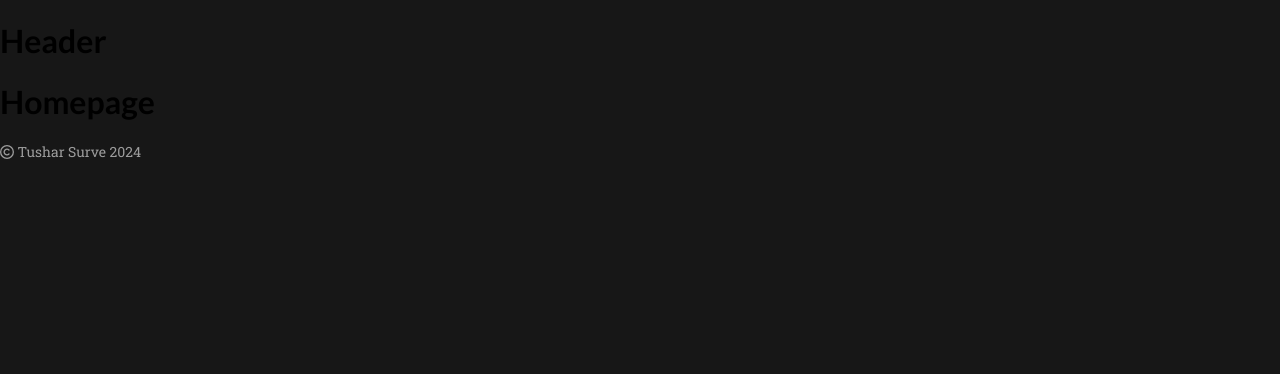
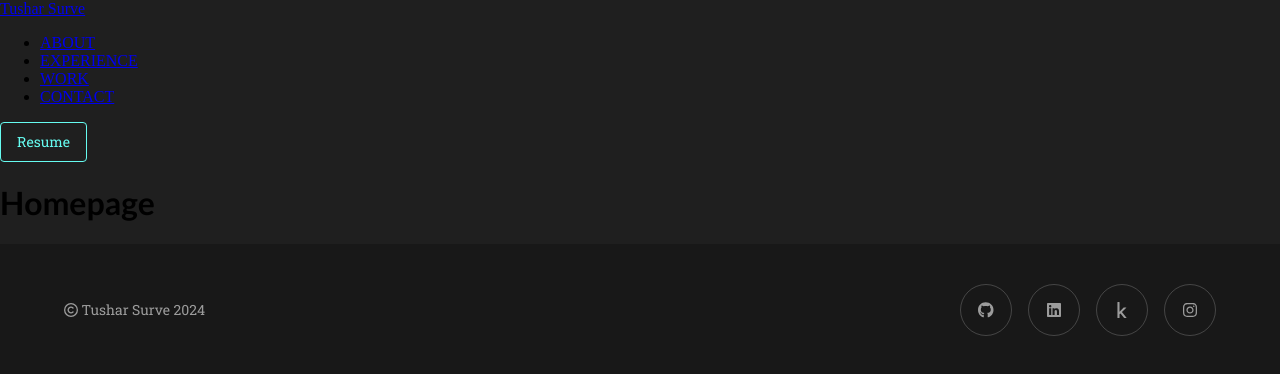
Before and after one commit to TusharSSurve/portfolio, a React (Create React App) app: page / in a window 1280 px wide. Shown: the top 374 px of the page. Built offline with nearby package versions, Linux system fonts and the light colour scheme; the HTML template or start-up script is replaced by a standard one.

Commit message:
[test] : Added Design for Footer

```diff
--- a/package.json
+++ b/package.json
@@ -5,6 +5,7 @@
   "homepage": "https://TusharSSurve.github.io/portfolio",
   "dependencies": {
     "@fortawesome/fontawesome-svg-core": "^6.5.2",
+    "@fortawesome/free-brands-svg-icons": "^6.5.2",
     "@fortawesome/free-regular-svg-icons": "^6.5.2",
     "@fortawesome/free-solid-svg-icons": "^6.5.2",
     "@fortawesome/react-fontawesome": "^0.2.0",
--- a/public/index.html
+++ b/public/index.html
@@ -5,40 +5,14 @@
     <link rel="icon" href="%PUBLIC_URL%/favicon.ico" />
     <meta name="viewport" content="width=device-width, initial-scale=1" />
     <meta name="theme-color" content="#000000" />
-    <meta name="author" content="Tushar Surve">
-    <meta
-      name="description"
-      content="Tushar Surve's Portfolio"
-    />
+    <meta name="author" content="Tushar Surve" />
+    <meta name="description" content="Tushar Surve's Portfolio" />
     <link rel="apple-touch-icon" href="%PUBLIC_URL%/logo192.png" />
-    <!--
-      manifest.json provides metadata used when your web app is installed on a
-      user's mobile device or desktop. See https://developers.google.com/web/fundamentals/web-app-manifest/
-    -->
     <link rel="manifest" href="%PUBLIC_URL%/manifest.json" />
-    <!--
-      Notice the use of %PUBLIC_URL% in the tags above.
-      It will be replaced with the URL of the `public` folder during the build.
-      Only files inside the `public` folder can be referenced from the HTML.
-
-      Unlike "/favicon.ico" or "favicon.ico", "%PUBLIC_URL%/favicon.ico" will
-      work correctly both with client-side routing and a non-root public URL.
-      Learn how to configure a non-root public URL by running `npm run build`.
-    -->
     <title>Tushar Surve</title>
   </head>
   <body>
     <noscript>You need to enable JavaScript to run this app.</noscript>
     <div id="root"></div>
-    <!--
-      This HTML file is a template.
-      If you open it directly in the browser, you will see an empty page.
-
-      You can add webfonts, meta tags, or analytics to this file.
-      The build step will place the bundled scripts into the <body> tag.
-
-      To begin the development, run `npm start` or `yarn start`.
-      To create a production bundle, use `npm run build` or `yarn build`.
-    -->
   </body>
 </html>
--- /dev/null
+++ b/src/global/Button.js
@@ -0,0 +1,11 @@
+import React from "react";
+import styles from './Button.module.css';
+
+const Button = (props) => {
+  return (
+    <div className={styles.button}>
+      {props.children}
+    </div>
+  )
+}
+export default Button;
--- /dev/null
+++ b/src/global/Button.module.css
@@ -0,0 +1,20 @@
+.button {
+  border: 1px solid var(--neon-color);
+  border-radius: var(--border-radius);
+  padding: 12px 16px;
+  font-family: var(--font-roboto-slab);
+  line-height: 1;
+  text-decoration: none;
+  font-size: var(--font-14);
+  width: max-content;
+  cursor: pointer;
+  transition: all 0.3s ease-in;
+}
+
+.button:hover {
+  background-color: var(--neon-color);
+}
+
+.button:hover a {
+  color: var(--black-color);
+}
--- a/src/global/Cursor.module.css
+++ b/src/global/Cursor.module.css
@@ -10,7 +10,7 @@
   width: 20px;
   height: 20px;
   fill: none;
-  stroke: var(--neon-orange-color);
+  stroke: var(--neon-color);
   stroke-width: 1;
   stroke-linecap: round;
   stroke-linejoin: round;
--- a/src/global/Footer.js
+++ b/src/global/Footer.js
@@ -1,12 +1,23 @@
 import React from "react";
 import { FontAwesomeIcon } from '@fortawesome/react-fontawesome';
 import { faCopyright } from '@fortawesome/free-regular-svg-icons';
+import { faGithub, faKaggle, faLinkedin, faInstagram } from '@fortawesome/free-brands-svg-icons'
 import styles from './Footer.module.css';
 
 const Footer = () => {
   return (
     <footer>
-      <p className={styles.copyright}><FontAwesomeIcon icon={faCopyright} /> Tushar Surve 2024</p>
+      <div className={styles['footer-container']}>
+        <p className={styles.copyright}><FontAwesomeIcon icon={faCopyright} /> Tushar Surve 2024</p>
+        <div className={styles.contact}>
+          <ul>
+            <li><a href="https://github.com/TusharSSurve"><FontAwesomeIcon icon={faGithub} /></a></li>
+            <li><a href="https://www.linkedin.com/in/surve-tushar/"><FontAwesomeIcon icon={faLinkedin} /></a></li>
+            <li><a href="https://www.kaggle.com/tusharsurve"><FontAwesomeIcon icon={faKaggle} /></a></li>
+            <li><a href="https://instagram.com/surve_tushar"><FontAwesomeIcon icon={faInstagram} /></a></li>
+          </ul>
+        </div>
+      </div>
     </footer>
   );
 }
--- a/src/global/Footer.module.css
+++ b/src/global/Footer.module.css
@@ -1,4 +1,55 @@
+footer {
+  background-color: var(--dark-grey-color);
+}
+
+.footer-container {
+  width: 90%;
+  display: flex;
+  justify-content: space-between;
+  align-items: center;
+  margin: 0 auto;
+  padding: 40px 0;
+}
+
 .copyright {
   font-size: var(--font-14);
   color: var(--dark-white-color);
 }
+
+.contact ul {
+  display: flex;
+  gap: 16px;
+  padding: 0;
+  margin: 0;
+}
+
+.contact ul li {
+  list-style-type: none;
+}
+
+.contact ul li a {
+  text-decoration: none;
+  color: var(--dark-white-color);
+  width: 50px;
+  height: 50px;
+  border: 1px solid rgba(248, 248, 248, .2);
+  border-radius: 50%;
+  flex-direction: row;
+  justify-content: center;
+  align-items: center;
+  transition: all .2s;
+  display: flex;
+}
+
+.contact ul li a:hover {
+  color: var(--neon-color);
+  background-color: #3b3b3b;
+  border-color: rgba(0, 0, 0, 0);
+}
+
+@media (max-width: 500px) {
+  .footer-container {
+    flex-direction: column-reverse;
+    gap: 40px;
+  }
+}
--- a/src/global/Header.js
+++ b/src/global/Header.js
@@ -1,9 +1,26 @@
 import React from "react";
-
+import styles from './Header.module.css'
+import resume from '../assets/resume.pdf';
+import Button from "./Button";
 const Header = () => {
   return (
     <header>
-      <h1>Header</h1>
+      <div className={styles['logo-container']}>
+        <a href="/">Tushar Surve</a>
+      </div>
+      <div className={styles['navbar-container']}>
+        <nav>
+          <ul>
+            <li><a href="/">ABOUT</a></li>
+            <li><a href="/">EXPERIENCE</a></li>
+            <li><a href="/">WORK</a></li>
+            <li><a href="/">CONTACT</a></li>
+          </ul>
+          <Button>
+            <a href={resume} className={styles.button} target="_blank" rel="noopener noreferrer">Resume</a>
+          </Button>
+        </nav>
+      </div>
     </header>
   );
 }
--- a/src/global/Header.module.css
+++ b/src/global/Header.module.css
@@ -0,0 +1,4 @@
+.button {
+  color: var(--neon-color);
+  text-decoration: none;
+}
--- a/src/index.css
+++ b/src/index.css
@@ -4,12 +4,12 @@
   /*colors*/
   --white-color: #f5f5f7;
   --dark-white-color: #9C9C9C;
-  --black-color: #1d1d1f;
-  --warm-black: #171717;
+  --black-color: #1f1f1f;
+  --warm-black: #0B0C10;
   --light-grey-color: #444445;
-  --neon-orange-color: #FF5F1F;
+  --neon-color: #66FCF1;
   --grey-color: #3b3b3b;
-  --dark-grey-color: #1B1B1B;
+  --dark-grey-color: #181818;
 
   /* fonts */
   --font-64: 64px;
@@ -45,13 +45,16 @@
   /*font*/
   --font-roboto-slab: "Roboto Slab", serif;
   --font-lato: "Lato", sans-serif;
+
+  /*border-radius*/
+  --border-radius: 4px;
 }
 
 body {
   margin: 0;
   -webkit-font-smoothing: antialiased;
   -moz-osx-font-smoothing: grayscale;
-  background-color: var(--warm-black);
+  background-color: var(--black-color);
 }
 
 h1,
```
Also changed, not shown: 2 other files (tests, documents, lock files or other folders).
